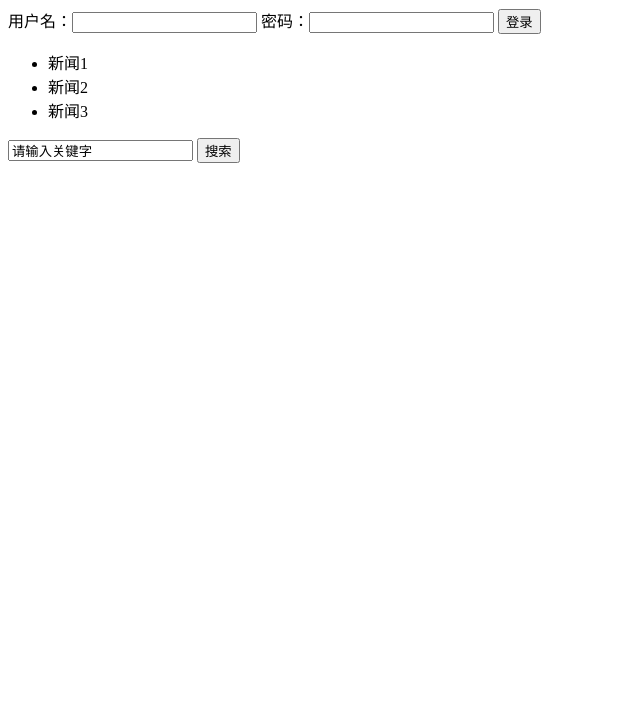
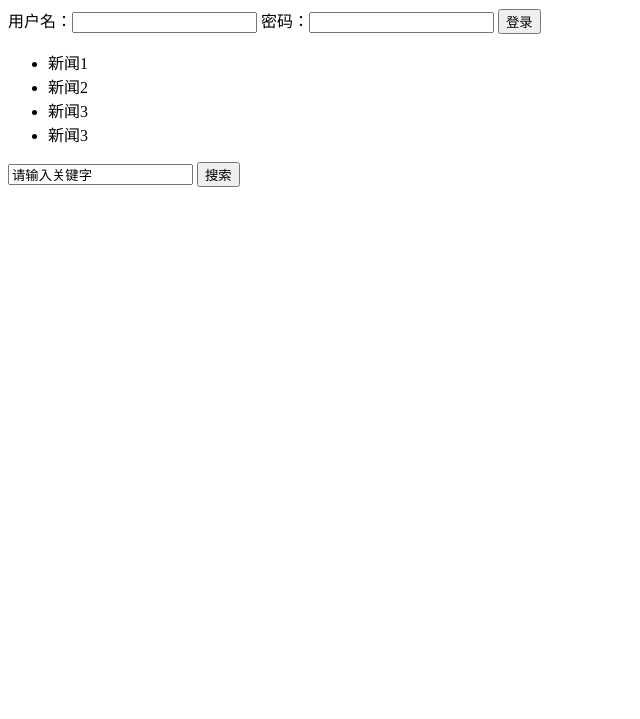
Before and after one commit to imeaya/testgit, a plain HTML site: page index.html in a window 1280 px wide. Shown: the part 81-800 px from the top of the page, without its empty margins (0-640 px from the left). Drawn offline with Linux system fonts and the light colour scheme.

Commit message:
修改了新闻列表

```diff
--- a/index.html
+++ b/index.html
@@ -22,6 +22,7 @@
             <li>新闻1</li>
             <li>新闻2</li>
             <li>新闻3</li>
+            <li>新闻3</li>
         </ul>
     </div>
     <!--搜索-->
```
